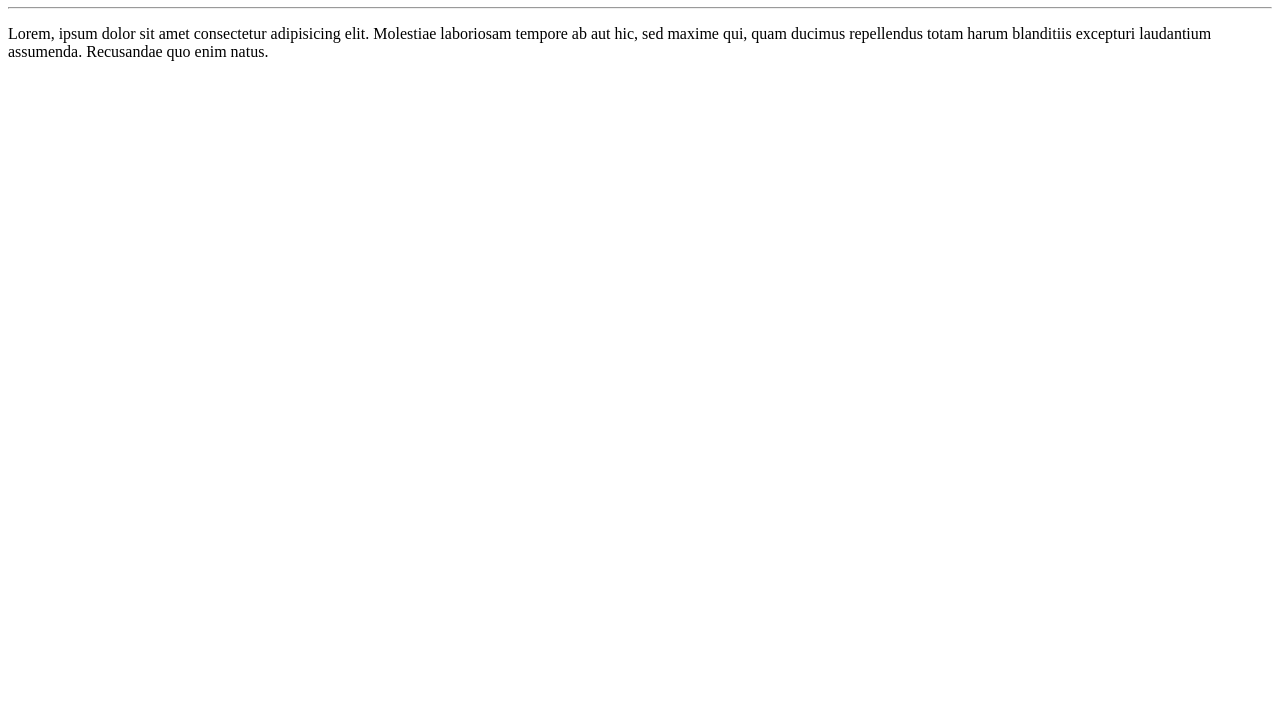
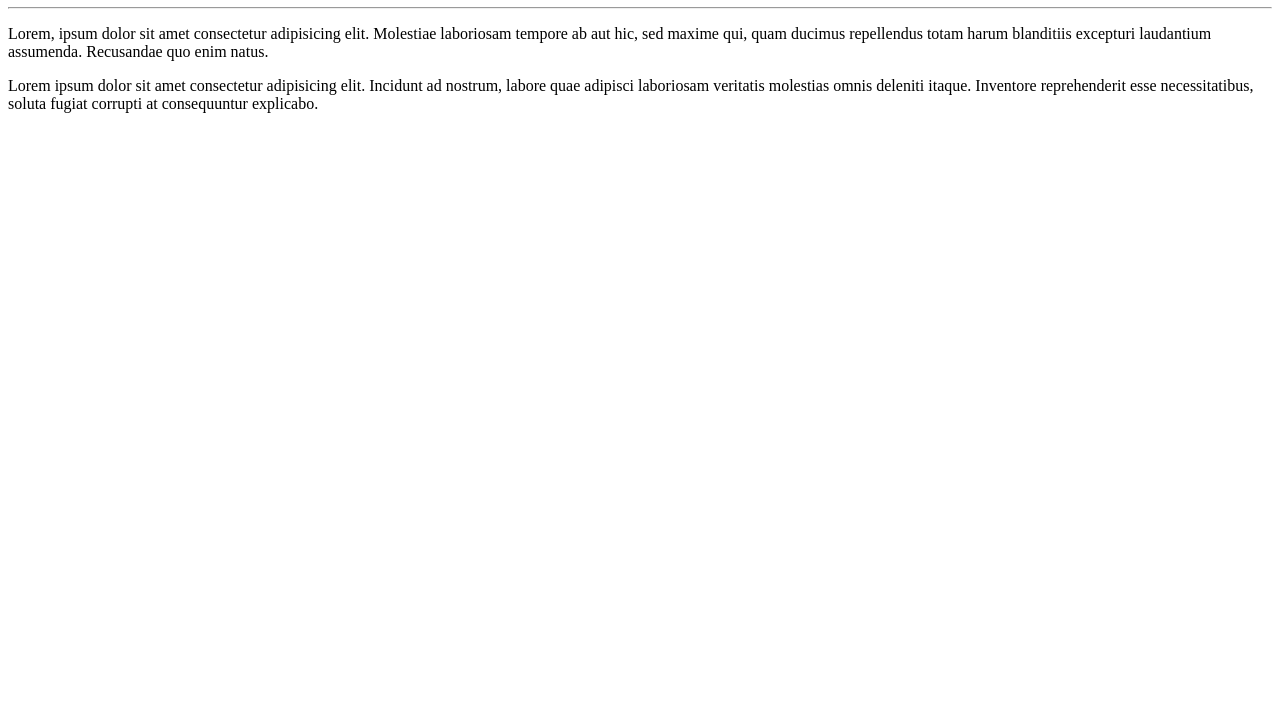
Before and after one commit to daiana1990/Ola-Mundo, a plain HTML site: page site-exemplo/index.html in a window 1280 px wide. Shown: the part 73-800 px from the top of the page. Drawn offline with Linux system fonts and the light colour scheme.

Commit message:
novo paragrafo

```diff
--- a/site-exemplo/index.html
+++ b/site-exemplo/index.html
@@ -10,5 +10,6 @@
     <h1> Olá Mundo</h1>
     <hr>
     <p>Lorem, ipsum dolor sit amet consectetur adipisicing elit. Molestiae laboriosam tempore ab aut hic, sed maxime qui, quam ducimus repellendus totam harum blanditiis excepturi laudantium assumenda. Recusandae quo enim natus.</p>
+    <p>Lorem ipsum dolor sit amet consectetur adipisicing elit. Incidunt ad nostrum, labore quae adipisci laboriosam veritatis molestias omnis deleniti itaque. Inventore reprehenderit esse necessitatibus, soluta fugiat corrupti at consequuntur explicabo.</p>
 </body>
 </html>
```
